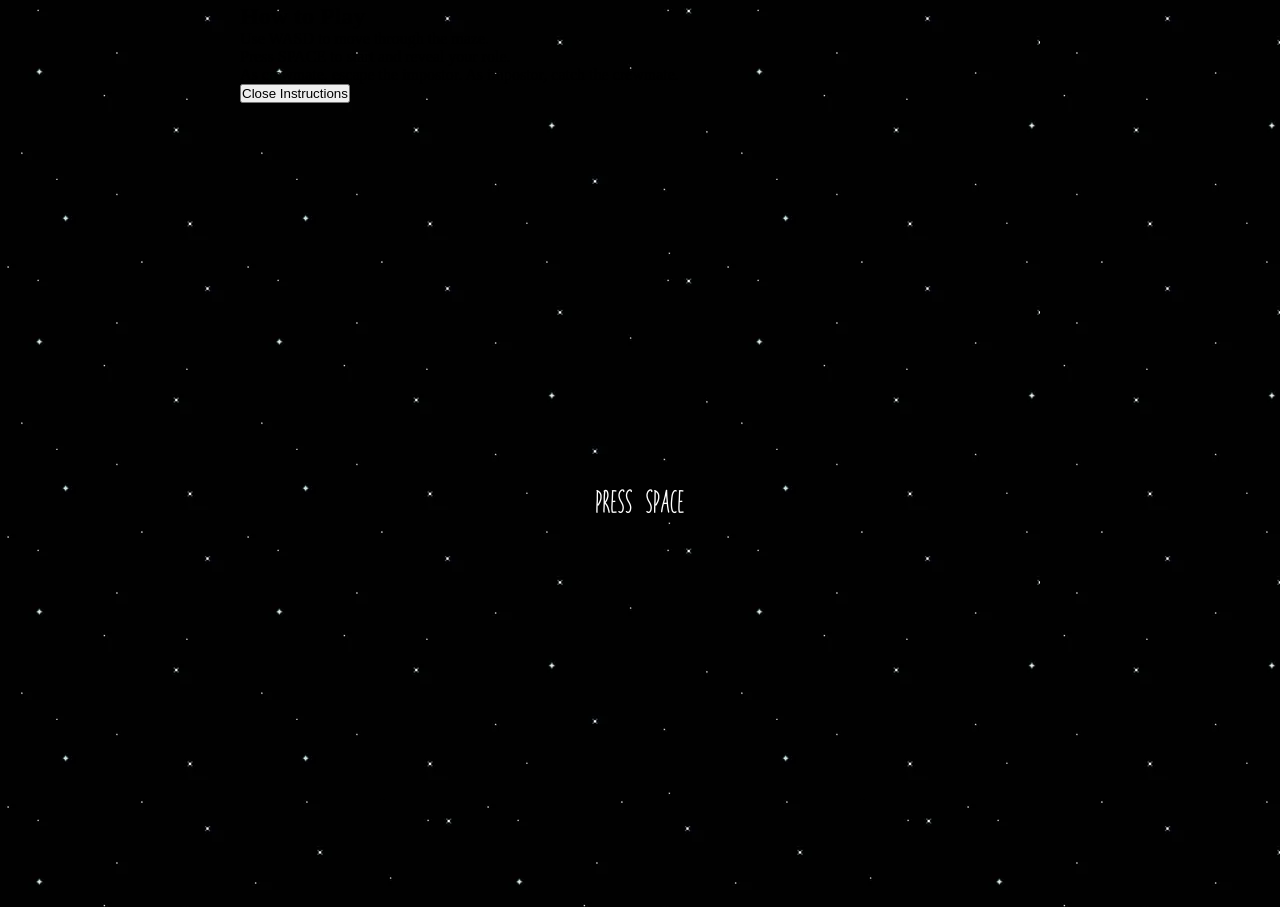
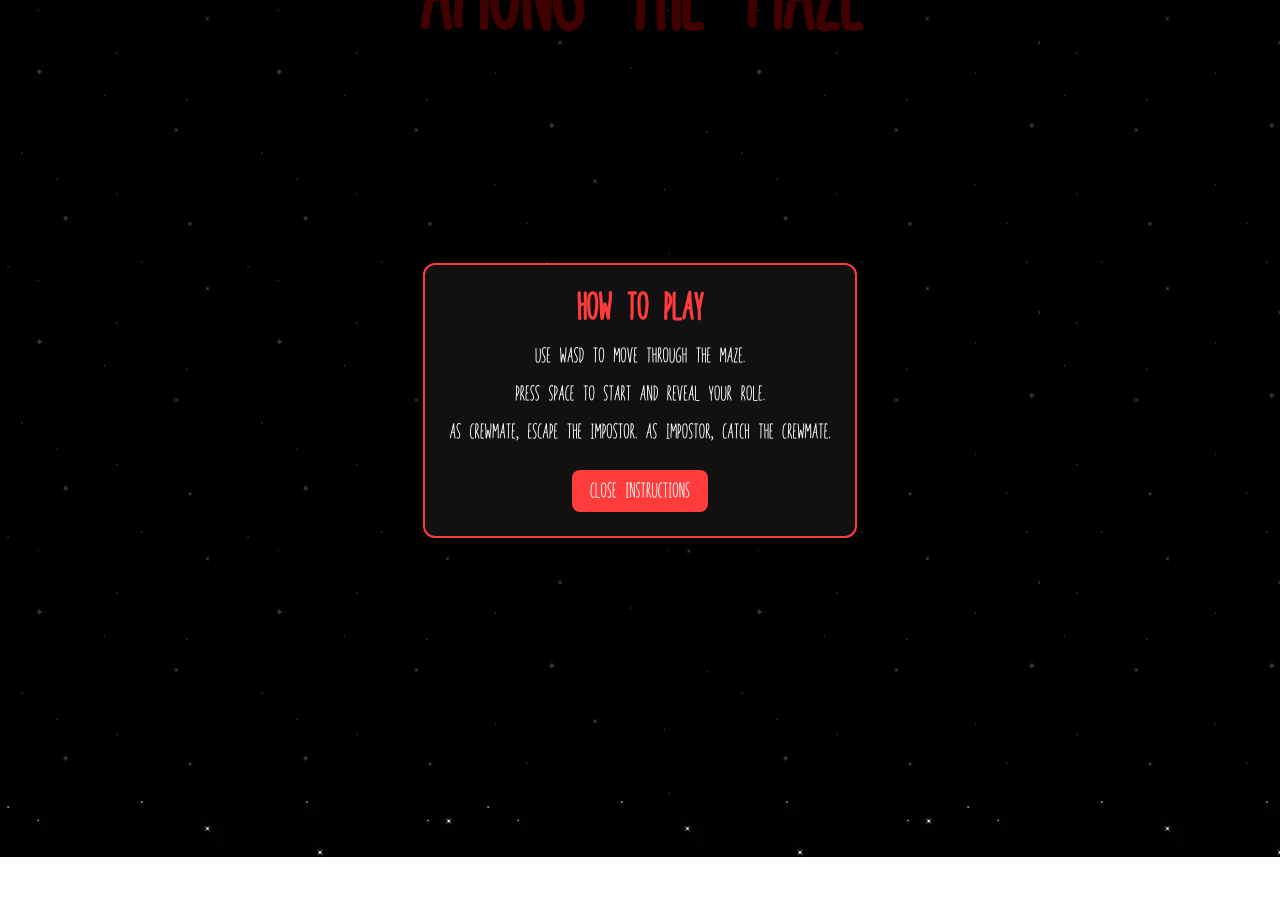
Before and after one commit to mailymailliam/AmongTheMaze, a plain HTML site: page index.html in a window 1280 px wide. After the commit the page ends 857 px from the top, so only its background shows below. Drawn offline with Linux system fonts and the light colour scheme.

Commit message:
Enhance style.css with instructions overlay styles
Added styles for instructions overlay and card.

```diff
--- a/style.css
+++ b/style.css
@@ -37,3 +37,57 @@
 	  font-family: font;
 	  color:red;
 }
+
+.instructions-overlay{
+	position: fixed;
+	inset: 0;
+	background: rgba(0,0,0,0.75);
+	display: flex;
+	justify-content: center;
+	align-items: center;
+	z-index: 1000;
+}
+
+.instructions-overlay.hidden{
+	display: none;
+}
+
+.instructions-card{
+	background: #111;
+	border: 2px solid #ff3b3b;
+	color: #fff;
+	max-width: 520px;
+	padding: 24px;
+	border-radius: 12px;
+	font-family: font;
+	text-align: center;
+	box-shadow: 0 10px 30px rgba(0,0,0,0.4);
+}
+
+.instructions-card h2{
+	font-size: 36px;
+	color: #ff3b3b;
+	margin-bottom: 14px;
+}
+
+.instructions-card p{
+	font-size: 20px;
+	line-height: 1.4;
+	margin-bottom: 10px;
+}
+
+#close-instructions{
+	margin-top: 14px;
+	padding: 10px 18px;
+	font-family: font;
+	font-size: 20px;
+	background: #ff3b3b;
+	color: #fff;
+	border: none;
+	border-radius: 8px;
+	cursor: pointer;
+}
+
+#close-instructions:hover{
+	background: #d12a2a;
+}
```
